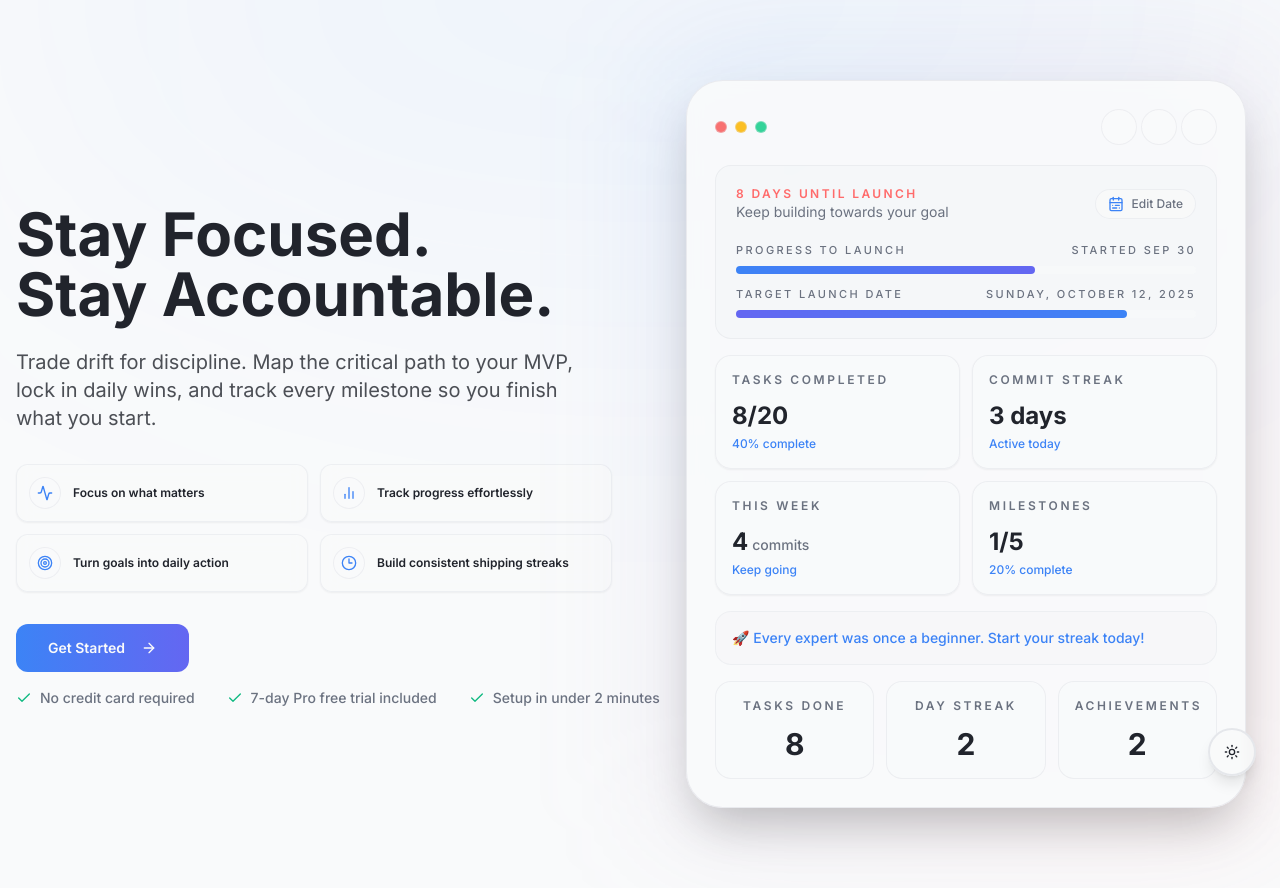
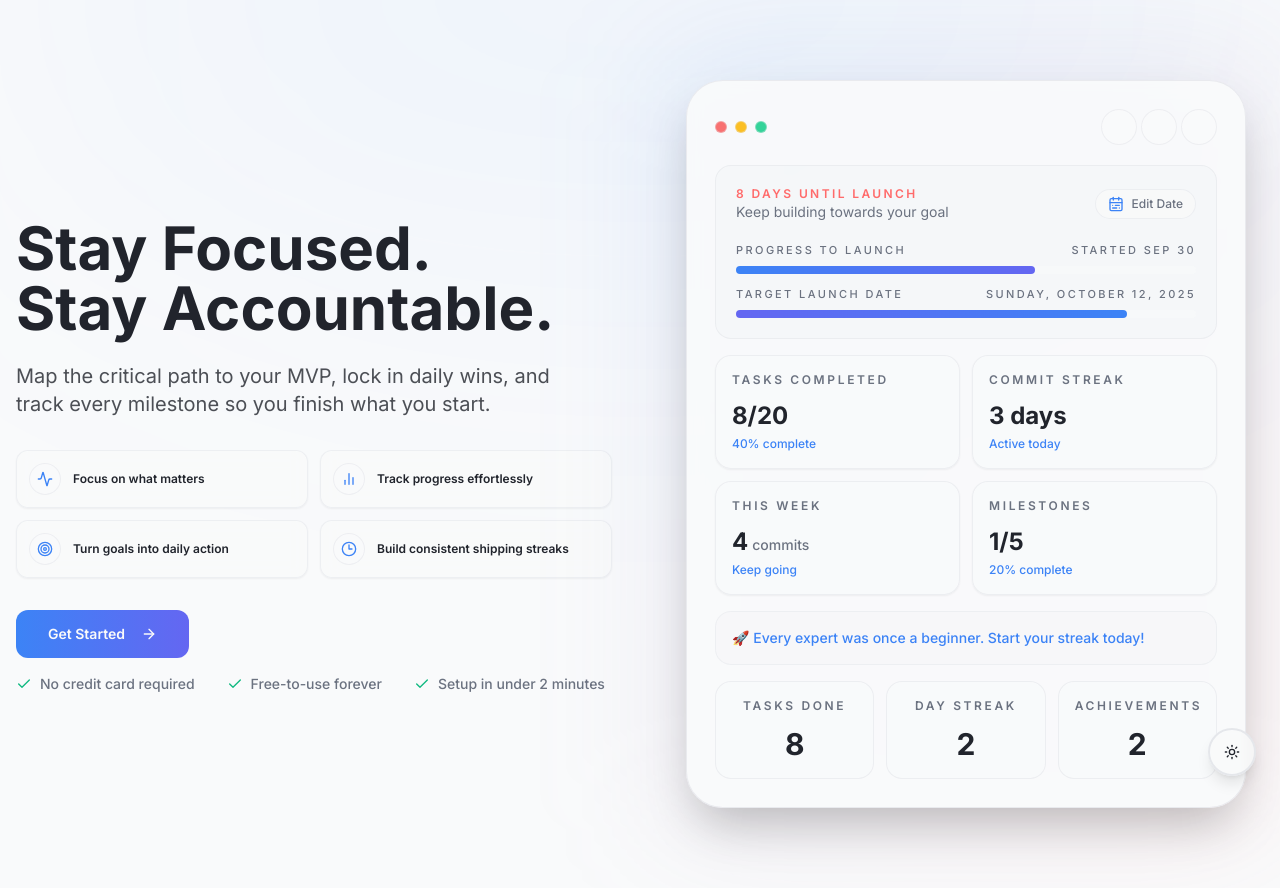
Before and after one commit to FlipperLabs/mvpeeps-landing-page, a React (Vite) app: page / in a window 1280 px wide. Built offline with nearby package versions, Linux system fonts and the light colour scheme; the HTML template or start-up script is replaced by a standard one.

Commit message:
feat: updates tag

```diff
--- a/src/components/Hero.tsx
+++ b/src/components/Hero.tsx
@@ -45,7 +45,7 @@ const Hero = () => {
 
   const benefits = [
     "No credit card required",
-    "7-day Pro free trial included",
+    "Free-to-use forever",
     "Setup in under 2 minutes",
   ];
 
@@ -69,7 +69,7 @@ const Hero = () => {
                 </span>
               </h1>
               <p className="mx-auto max-w-xl text-lg leading-relaxed text-foreground/80 md:text-xl sm:mx-0">
-                Trade drift for discipline. Map the critical path to your MVP, lock in daily wins, and track every milestone so you finish what you start.
+                Map the critical path to your MVP, lock in daily wins, and track every milestone so you finish what you start.
               </p>
             </div>
 
```
